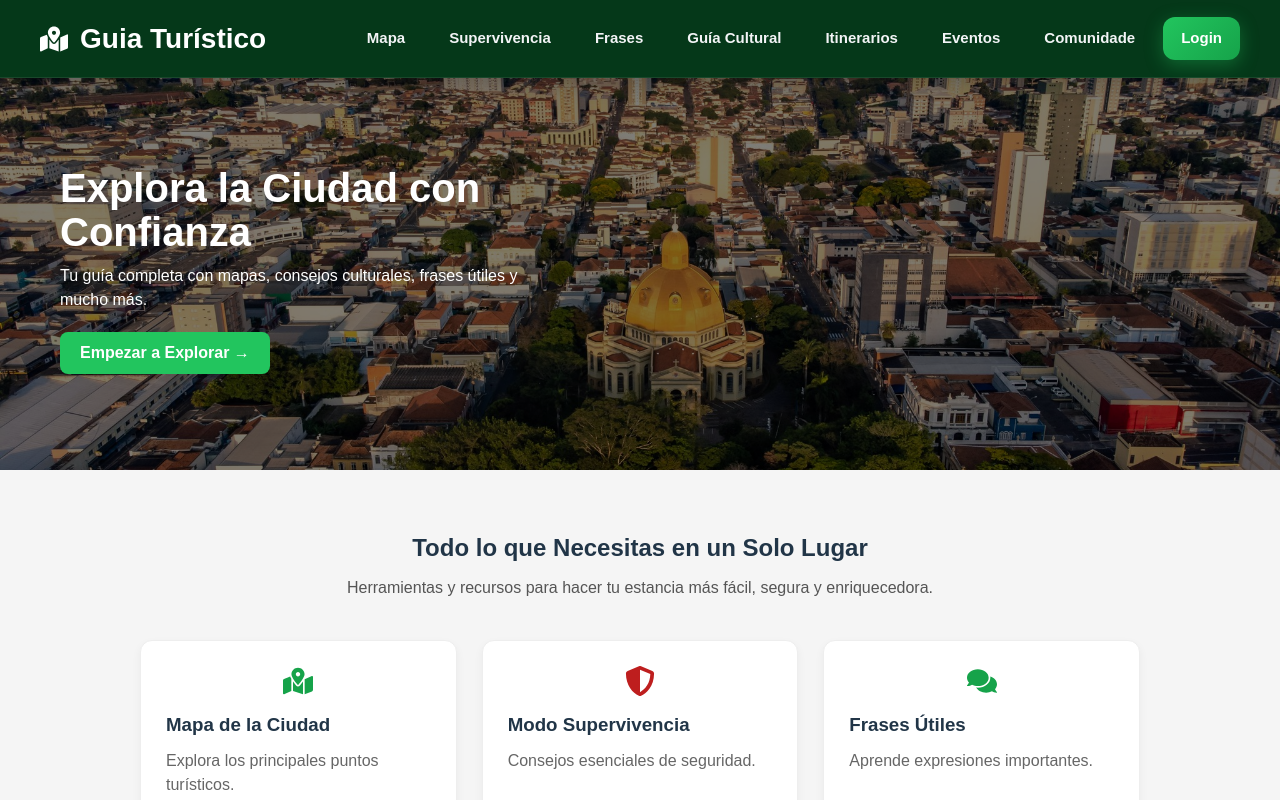
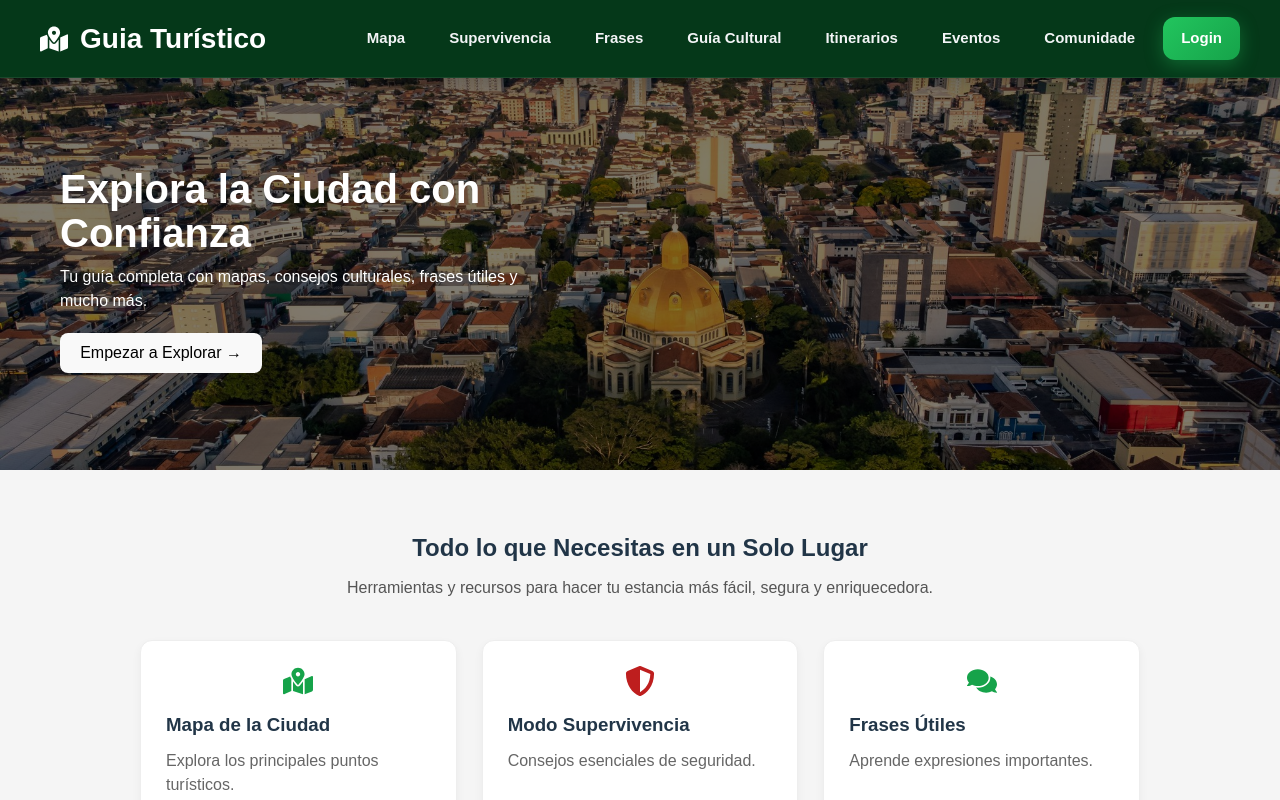
Before and after one commit to Melissa-possato/Guia-Tur-stico-hispanohablates, a React (Vite) app in the folder frontend/: page / in a window 1280 px wide. Built offline with nearby package versions, Linux system fonts and the light colour scheme.

Commit message:
Update App.css

```diff
--- a/frontend/src/App.css
+++ b/frontend/src/App.css
@@ -39,7 +39,8 @@
   margin-bottom: 20px;
 }
 
-.hero button {
+
+.btn-explorar{
   background: #22c55e;
   border: none;
   padding: 12px 20px;
@@ -47,10 +48,6 @@
   cursor: pointer;
   color: white;
   font-weight: bold;
-}
-
-.hero button:hover {
-  background: #16a34a;
 }
 
 /* SEÇÃO */
```
